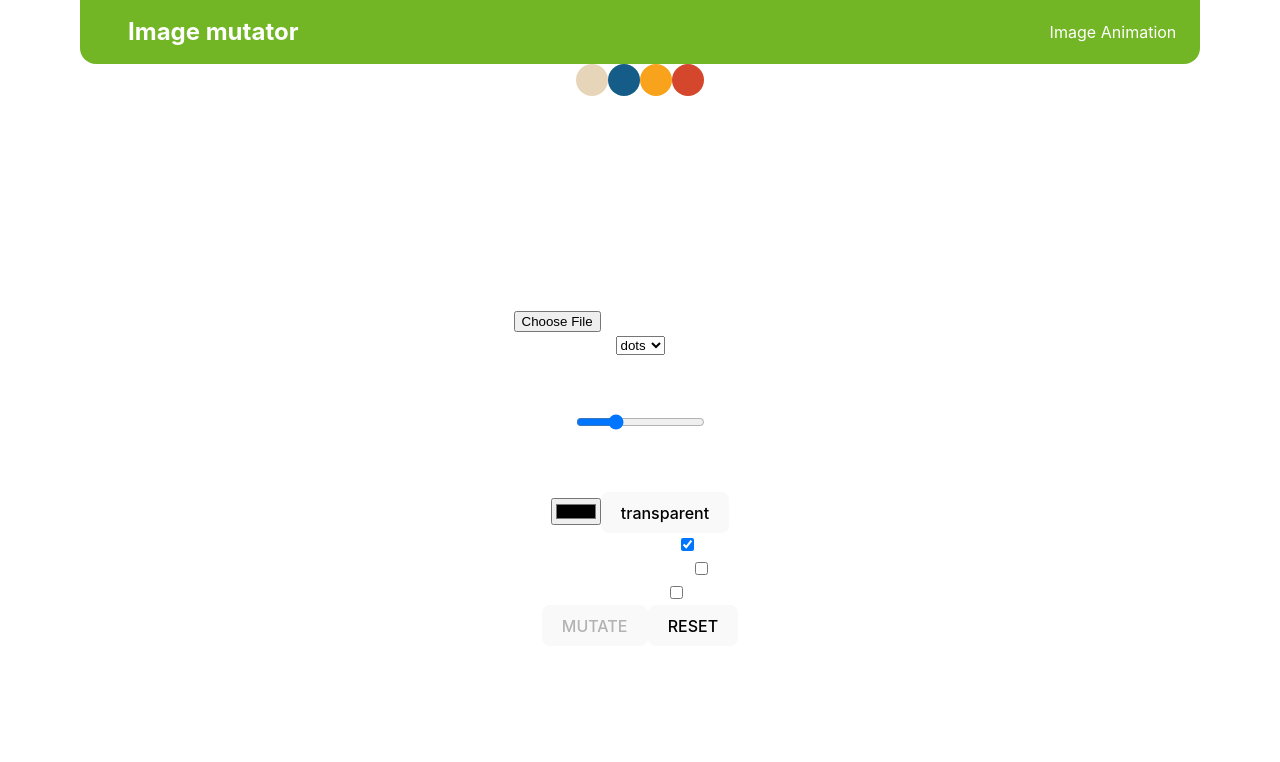
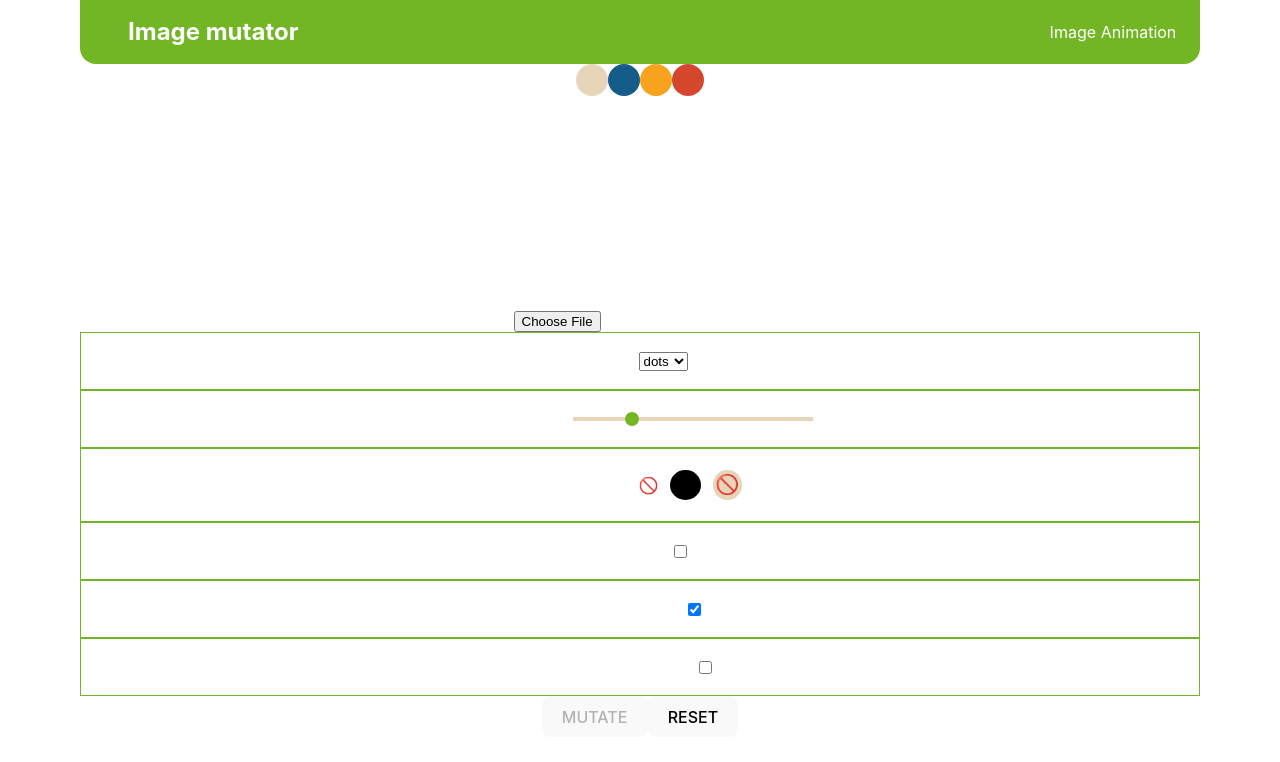
Before and after one commit to FabricioJRepetto/Image-Mutator, a React (Vite) app: page /image in a window 1280 px wide. Shown: the top 762 px of the page. Built offline with nearby package versions, Linux system fonts and the light colour scheme.

Commit message:
preview and download button added

```diff
--- a/src/App.css
+++ b/src/App.css
@@ -84,3 +84,73 @@
 .color-palette *:nth-child(4) {
     background-color: #d5472c;
 }
+
+.border {
+    border: 1px solid #72b625;
+    padding: 1rem;
+    display: flex;
+    justify-content: center;
+    align-items: center;
+    gap: .5rem;
+}
+
+.styleselect {
+    margin: 0;
+}
+
+.resolution {
+    -webkit-appearance: none;
+    appearance: none;
+    background: transparent;
+    cursor: pointer;
+    width: 15rem;
+}
+.resolution::-webkit-slider-runnable-track {
+    background: #e7d5b9;
+    height: 4px;
+}
+.resolution::-moz-range-track {
+    background: #e7d5b9;
+    height: 4px;
+}
+
+.resolution::-webkit-slider-thumb {
+    -webkit-appearance: none;
+    background: #72b625;
+    height: 14px;
+    width: 14px;
+    margin-top: calc(4px/2 - 14px/2);
+    border-radius: 50%;
+}
+
+.colorinput {
+    -webkit-appearance: none;
+    -moz-appearance: none;
+    appearance: none;
+    height: 2.5rem;
+    width: 2.4rem;
+    background-color: transparent;
+    border: none;
+    cursor: pointer;
+}
+.colorinput::-webkit-color-swatch {
+  border-radius: 50%;
+  border: none;
+}
+.colorinput::-moz-color-swatch {
+  border-radius: 50%;
+  border: none;
+}
+
+.transparent {
+    /* display: flex; */
+    /* justify-content: center; */
+    /* align-items: center; */
+    padding: 0 0 2px 0;
+    height: 1.7rem;
+    width: 1.8rem;
+    border-radius: 50%;
+    cursor: pointer;
+    font-size: larger;
+    background-color: #e7d5b9;
+}
--- a/src/components/Animation.tsx
+++ b/src/components/Animation.tsx
@@ -3,14 +3,17 @@ import { scanner } from '../mutator/scanner'
 import { printer } from '../mutator/printer'
 import { encoder } from '../mutator/encode'
 import { decoder } from '../mutator/decode'
+import { finalSteps } from '../mutator/utils'
 
 const Animation = (): JSX.Element => {
     const canvas = useRef<HTMLCanvasElement>(null)
+    const dlbutton = useRef<HTMLAnchorElement>(null)
 
     const [gifFile, setGifFile] = useState<File | null>()
     const [gifpreview, setGifpreview] = useState<string | null>(null)
 
     const [loading, setLoading] = useState<boolean>(false)
+
     const [style, setStyle] = useState<string>('dots')
     const [res, setRes] = useState<number>(5)
     const [background, setBackground] = useState<string | null>(null)
@@ -24,8 +27,6 @@ const Animation = (): JSX.Element => {
         if (files && files[0]) {
             const file = files[0]
             setGifFile(() => file)
-            console.log(file);
-
         }
     }
 
@@ -35,14 +36,6 @@ const Animation = (): JSX.Element => {
         const gifData = await decoder(gifFile)
 
         if (gifData) {
-            /*
-               {
-                   delay: frames[i].delay
-                   width: frames[i].dims.width,
-                   height: frames[i].dims.height,
-                   data: frames[i].patch
-               }
-           */
             const styledFrames: Array<ImageData> = [],
                 WIDTH = gifData[0].dims.width,
                 HEIGHT = gifData[0].dims.height,
@@ -92,22 +85,13 @@ const Animation = (): JSX.Element => {
 
             //? 6: compile new gif
             //_ file encoder
-            const preview = await encoder(styledFrames, DELAY)
-            //: TODO: should return final buffer
-            //: convert buffer to url object
-            //: get original file name for download?
-            //: render preview & download button
-            //_ testing preview
-            if (preview) setGifpreview(() => preview)
+            const buffer = await encoder(styledFrames, DELAY)
 
-            //_ raw animation preview for testing
-            // let i = 0
-            // setInterval(() => {
-            //     cntx.clearRect(0, 0, WIDTH, HEIGHT)
-            //     cntx.putImageData(styledFrames[i], 0, 0)
-            //     i++
-            //     if (i === styledFrames.length) i = 0
-            // }, Math.floor(DELAY))
+            //? 7: set preview and download button
+            if (buffer) {
+                const preview = finalSteps(buffer, gifFile.name, { type: 'image/gif' }, dlbutton.current)
+                preview && setGifpreview(() => preview)
+            }
         }
     }
 
@@ -137,7 +121,12 @@ const Animation = (): JSX.Element => {
     return (
         <div>
             <canvas ref={canvas} className='canvas' style={{ display: 'none' }}></canvas>
-            {gifpreview && <img src={gifpreview} />}
+
+            <div style={gifpreview ? {} : { display: 'none' }}>
+                {gifpreview && <img src={gifpreview} />}
+                <br />
+                <a ref={dlbutton} href=''>download</a>
+            </div>
 
             <div>
                 <p>Gif</p>
--- a/src/components/Image.tsx
+++ b/src/components/Image.tsx
@@ -1,6 +1,7 @@
-import React, { useRef, useState } from 'react'
+import { useRef, useState } from 'react'
 import { scanner } from '../mutator/scanner'
 import { printer } from '../mutator/printer'
+import '../App.css'
 
 const Image = (): JSX.Element => {
     const canvas = useRef<HTMLCanvasElement>(null)
@@ -110,37 +111,46 @@ const Image = (): JSX.Element => {
                 <input type="file" id='fileinput' onChange={(e) => loadImage(e.target.files)}></input>
             </div>
 
-            <div>
-                <select name="style" id="select" defaultValue={'dots'} onChange={(e) => setStyle(e.target.value)}>
+            <div className='border'>
+                <label htmlFor="style">Style</label>
+                <select name="style" id="select" defaultValue={'dots'} className='styleselect' onChange={(e) => setStyle(e.target.value)}>
                     <option value="ascii">ascii</option>
                     <option value="dots">dots</option>
                 </select>
             </div>
 
-            <div>
-                <p>Resolution: {res}{imgData && <i> ({Math.ceil(imgData.width / res)} per row)</i>}</p>
-                <input type="range" min={1} max={15} defaultValue={5} onChange={(e) => setRes(parseInt(e.target.value))}></input>
+            <div className='border'>
+                <label htmlFor="range">Resolution: {res}{imgData && <i> ({Math.ceil(imgData.width / res)} per row)</i>}</label>
+                <input type="range" min={2} max={15} defaultValue={5} className='resolution' onChange={(e) => setRes(parseInt(e.target.value))}></input>
             </div>
 
-            <div>
-                <p>Background: {background || 'transparent'}</p>
-                <input type="color" onChange={(e) => setBackground(e.target.value)}></input>
-                <button onClick={() => setBackground(null)}>transparent</button>
+            <div className='border'>
+                <label htmlFor="color">Background: {background || '🚫'}</label>
+                <input type="color" className='colorinput' onChange={(e) => setBackground(e.target.value)}></input>
+                <div className='transparent' onClick={() => setBackground(null)}>🚫</div>
+            </div>
+
+            <div className='border'>
+                <label htmlFor="invert">Invert: {invert ? 'yes' : 'no'}</label>
+                <input disabled={double} type="checkbox" name="invert" id="invert" onChange={() => setInvert(current => !current)}></input>
             </div>
 
             {style === 'dots' &&
                 <>
-                    <label htmlFor="limitDots">limit dot size</label>
-                    <input type="checkbox" name="limitDots" id="limitDots" defaultChecked disabled={double} onChange={() => setContainedDots(() => !containedDots)}></input>
-                    <br />
-                    <label htmlFor="double">Double pass: {double ? 'yes' : 'no'}</label>
-                    <input type="checkbox" name="double" id="double" onChange={() => setDouble(current => !current)}></input>
-                    <br />
-                    {double && <>
+                    <div className='border'>
+                        <label htmlFor="limitDots">Limit dot size</label>
+                        <input type="checkbox" name="limitDots" id="limitDots" defaultChecked disabled={double} onChange={() => setContainedDots(() => !containedDots)}></input>
+                    </div>
+
+                    <div className='border'>
+                        <label htmlFor="double">Double pass: {double ? 'yes' : 'no'}</label>
+                        <input type="checkbox" name="double" id="double" onChange={() => setDouble(current => !current)}></input>
+                    </div>
+
+                    {double && <div className='border'>
                         <label htmlFor="brighter">Brighter: {brighter ? 'yes' : 'no'}</label>
                         <input type="checkbox" name="brighter" id="brighter" checked={brighter} onChange={() => setBrighter(current => !current)}></input>
-                        <br />
-                    </>}
+                    </div>}
                 </>}
 
             {style === 'ascii' &&
@@ -152,12 +162,6 @@ const Image = (): JSX.Element => {
                 </>}
 
             <div>
-                <>
-                    <label htmlFor="invert">Invert: {invert ? 'yes' : 'no'}</label>
-                    <input disabled={double} type="checkbox" name="invert" id="invert" onChange={() => setInvert(current => !current)}></input>
-                    <br />
-
-                </>
                 <button onClick={mutate} disabled={!imgData}>MUTATE</button>
                 <button onClick={reset} >RESET</button>
             </div>
--- a/src/mutator/encode.ts
+++ b/src/mutator/encode.ts
@@ -1,8 +1,7 @@
 import { GIFEncoder, quantize, applyPalette } from 'gifenc/dist/gifenc';
-import { download } from './utils';
 
-export const encoder = async (frames: Array<ImageData>, delay: number) => {
-    if (!frames) return
+export const encoder = async (frames: Array<ImageData>, delay: number): Promise<Blob | null> => {
+    if (!frames) return null
 
     // Create an encoding stream
     const gif = GIFEncoder();
@@ -27,8 +26,7 @@ export const encoder = async (frames: Array<ImageData>, delay: number) => {
     // Get the Uint8Array output of your binary GIF file
     // const output = gif.bytes();
 
-    //_ download gif file
+    // Get gif buffer
     const buffer = gif.bytesView();
-    const { url } = download(buffer, 'animation.gif', { type: 'image/gif' })
-    return url
+    return buffer
 }
--- a/src/mutator/utils.ts
+++ b/src/mutator/utils.ts
@@ -39,17 +39,17 @@ export const toDots = (average: number, res: number, containedDots: boolean): nu
     } else return aux
 }
 
-export const download = (buf: Blob, filename: string, type: any): { url: string, download: string } => {
+export const finalSteps = (buf: Blob, filename: string, type: any, button: HTMLAnchorElement | null): string | null => {
+    //_ create blob from buffer to download file and render preview
+    if (!button) return null
+
+    // create blob
     const blob = buf instanceof Blob ? buf : new Blob([buf], { type });
     const url = URL.createObjectURL(blob);
-    const anchor = document.createElement("a");
-    anchor.href = url;
-    anchor.download = filename;
-    anchor.click();
-    //: TODO: return elements to render a "download" button
-    return {
-        url,
-        download: filename
-    }
-
+    // set download button href
+    button.href = url;
+    // set file name
+    button.download = filename;
+    // return url for preview
+    return url
 }
```
Also changed, not shown: src/worker.ts (added).
